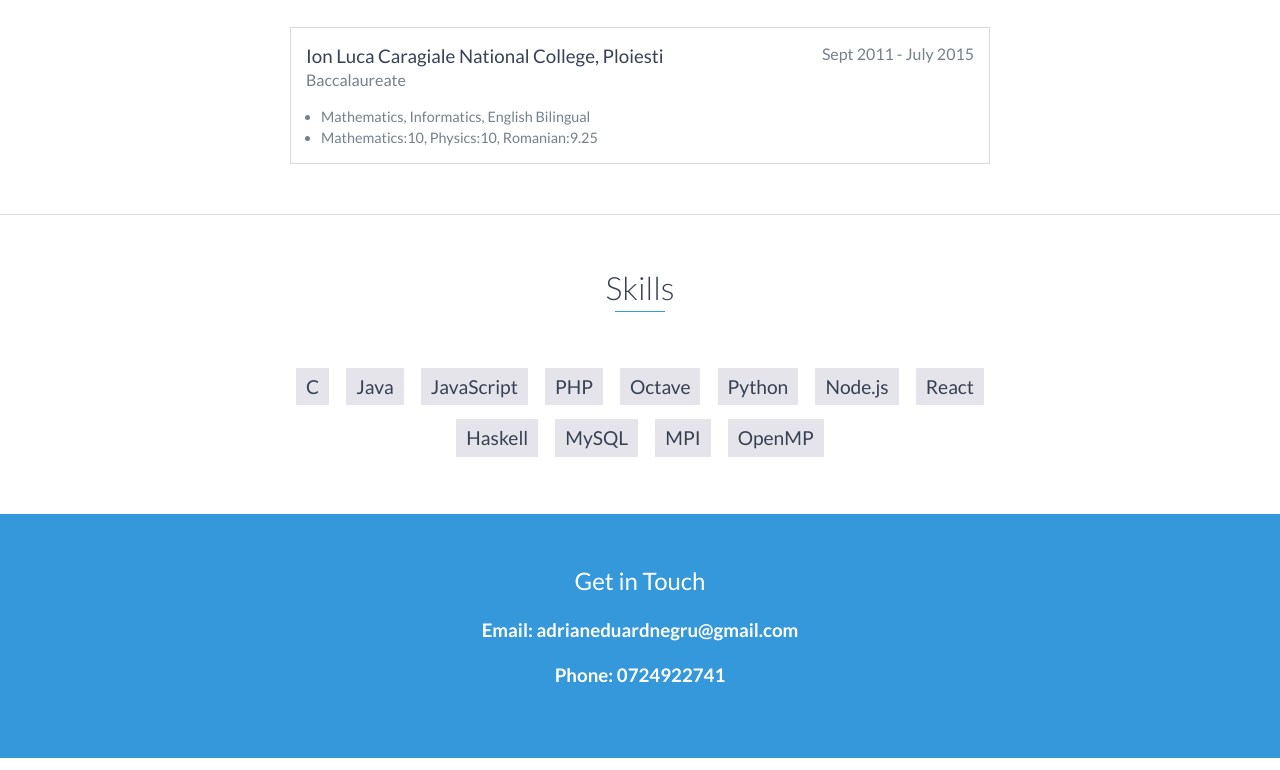
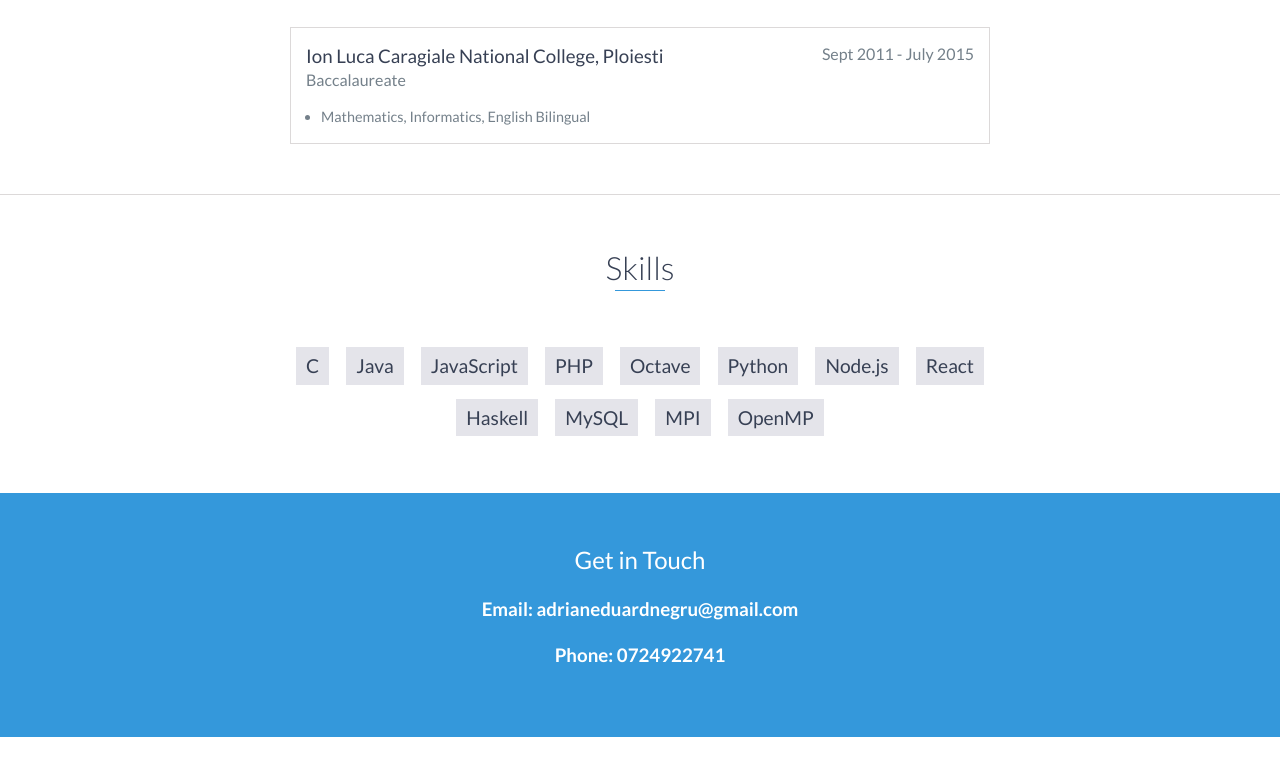
Before and after one commit to eduardnegru/eduardnegru.github.io, a website: page index.html in a window 1280 px wide. Shown: the part 1880-2650 px from the top of the page. Drawn offline with nearby package versions, Linux system fonts and the light colour scheme.

Commit message:
Update index.html

```diff
--- a/index.html
+++ b/index.html
@@ -126,9 +126,6 @@
                 <li>
                     Mathematics, Informatics, English Bilingual
                 </li>
-                <li>
-                    Mathematics:10, Physics:10, Romanian:9.25
-                </li>
             </ul>
         </div>
         <!-- End .education-block -->
```
